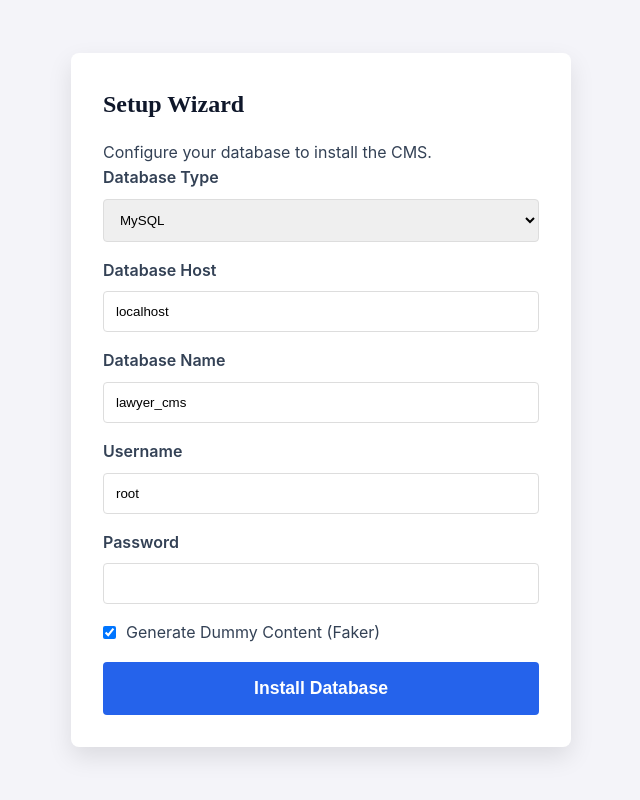
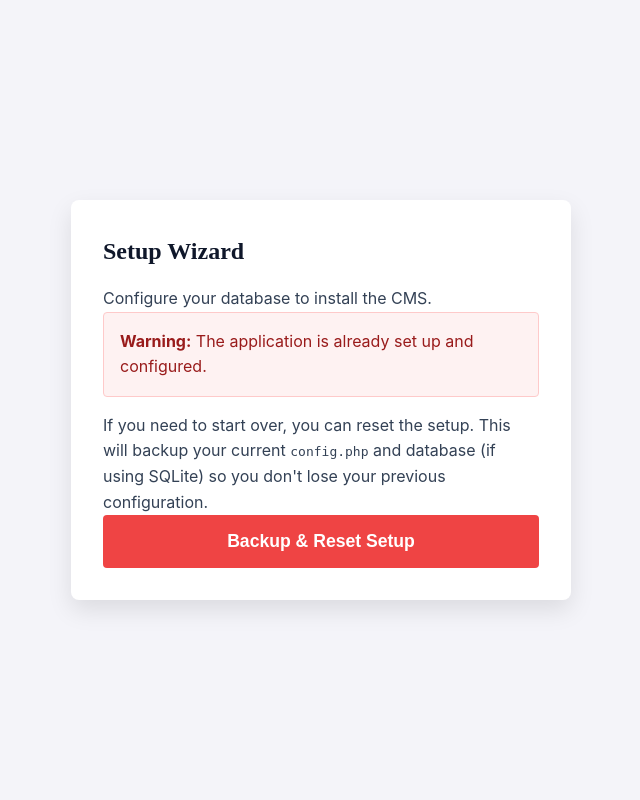
Before and after one commit to jayshreeganesh/law-firm-cms, a PHP site: page /setup.php in a window 1280 px wide. Shown: the whole page, without its empty margins (319-959 px from the left). Run offline with PHP 8.4, Linux system fonts and the light colour scheme; some libraries are stand-ins or nearby versions.

Commit message:
Security: Protect setup.php from overwriting existing database and add config template

```diff
--- a/setup.php
+++ b/setup.php
@@ -3,7 +3,21 @@ session_start();
 
 $message = '';
 
-if ($_SERVER['REQUEST_METHOD'] === 'POST') {
+$config_file = __DIR__ . '/includes/config.php';
+$sqlite_path = __DIR__ . '/database.sqlite';
+$already_setup = file_exists($config_file);
+
+if (isset($_POST['reset_setup']) && $already_setup) {
+    $ts = date('Ymd_His');
+    rename($config_file, __DIR__ . '/includes/config.backup_' . $ts . '.php');
+    if (file_exists($sqlite_path)) {
+        rename($sqlite_path, __DIR__ . '/database.backup_' . $ts . '.sqlite');
+    }
+    header("Location: setup.php");
+    exit;
+}
+
+if ($_SERVER['REQUEST_METHOD'] === 'POST' && !$already_setup) {
     $db_driver = $_POST['db_driver'];
     $db_host   = $_POST['db_host'];
     $db_name   = $_POST['db_name'];
@@ -168,6 +182,16 @@ if ($_SERVER['REQUEST_METHOD'] === 'POST') {
 
         <?= $message ?>
 
+        <?php if ($already_setup): ?>
+            <div style="background: #fef2f2; border: 1px solid #fecaca; color: #991b1b; padding: 1rem; border-radius: 4px; margin-bottom: 1rem;">
+                <strong>Warning:</strong> The application is already set up and configured.
+            </div>
+            <p>If you need to start over, you can reset the setup. This will backup your current <code>config.php</code> and database (if using SQLite) so you don't lose your previous configuration.</p>
+            <form method="POST" action="setup.php">
+                <input type="hidden" name="reset_setup" value="1">
+                <button type="submit" class="btn" style="background: #ef4444;" onclick="return confirm('Are you sure you want to backup your config and reset the installation?');">Backup & Reset Setup</button>
+            </form>
+        <?php else: ?>
             <form method="POST" action="setup.php">
                 <div class="form-group">
                     <label>Database Type</label>
@@ -207,6 +231,7 @@ if ($_SERVER['REQUEST_METHOD'] === 'POST') {
 
                 <button type="submit" class="btn">Install Database</button>
             </form>
+        <?php endif; ?>
     </div>
 
     <script>
```
Also changed, not shown: includes/config.example.php (added, +9 -0 lines). Lines whose indentation alone changed are shown as unchanged.
